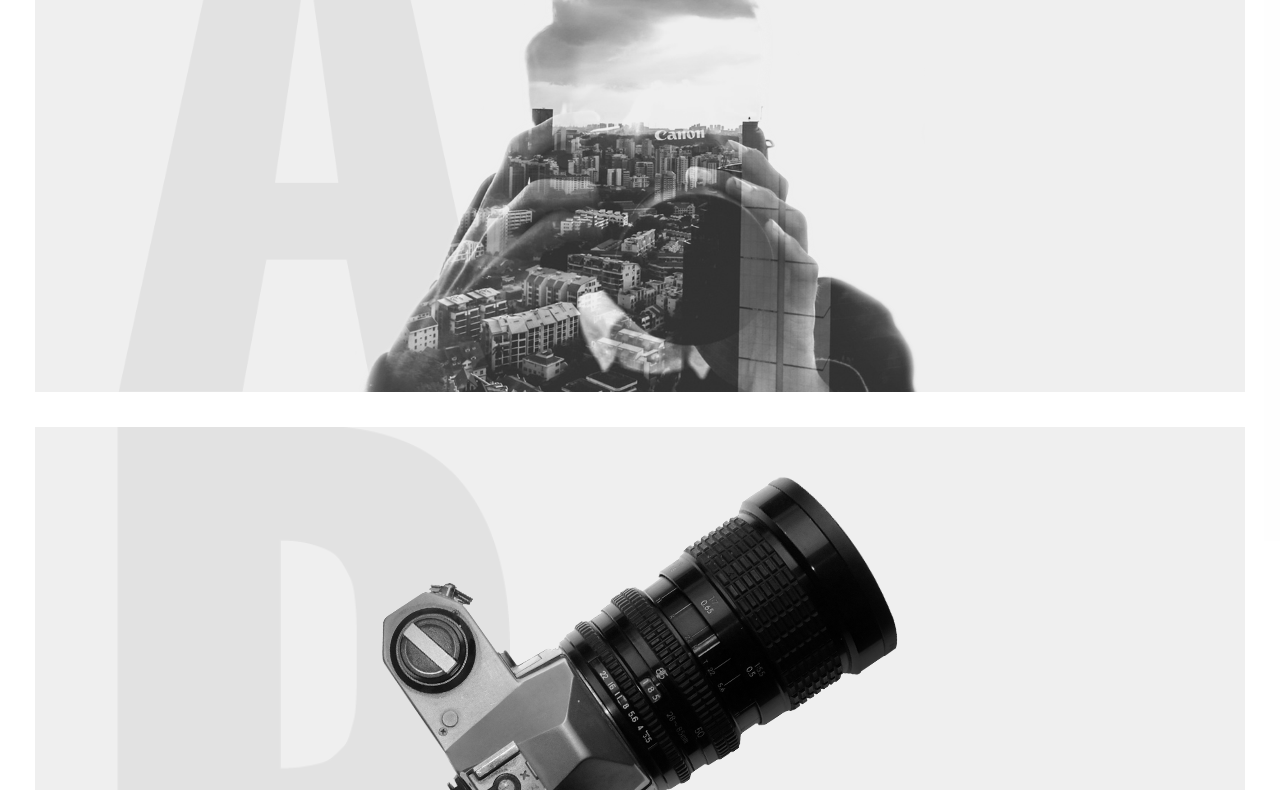
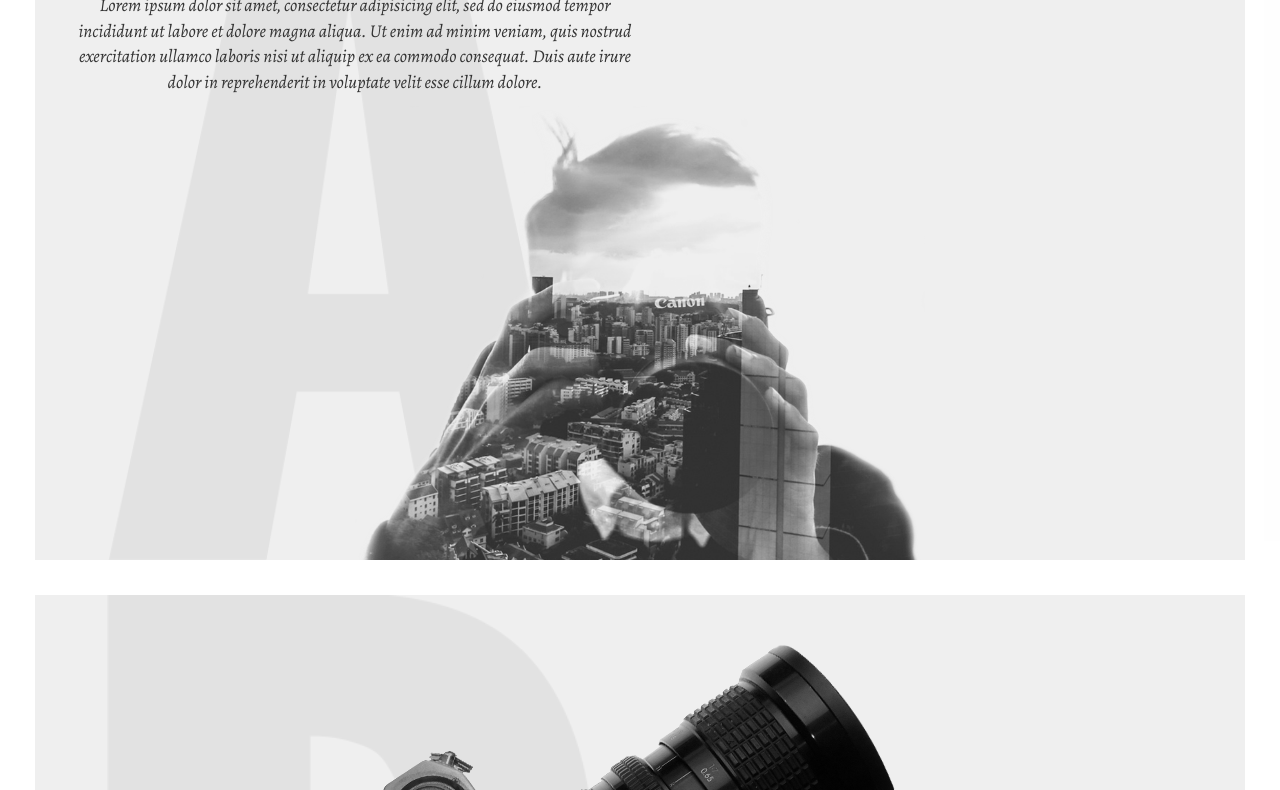
Before and after one commit to training-projects/apollo, a website: page index.html in a window 1280 px wide. Shown: the part 259-1049 px from the top of the page. Drawn offline with nearby package versions, Linux system fonts and the light colour scheme.

Commit message:
add clearfix into content wrapper and max width for text box and photo

```diff
--- a/src/css/objects/_wrappers.styl
+++ b/src/css/objects/_wrappers.styl
@@ -15,6 +15,9 @@
 .content-wrapper
   padding: 1em
 
+  &::after
+    @extend .clearfix
+
   /* @media 768px */
   @media (min-width: 768px)
     padding: 2.5em
@@ -22,3 +25,11 @@
 
     > .text-box
       text-align: left
+
+      /* @media 1024px */
+      @media (min-width: 1024px)
+        max-width: calc(40%)
+        margin-top: 12%
+
+    > .photo
+      max-width: 50%
```
Also changed, not shown: assets/css/main.css, 1 other file.
